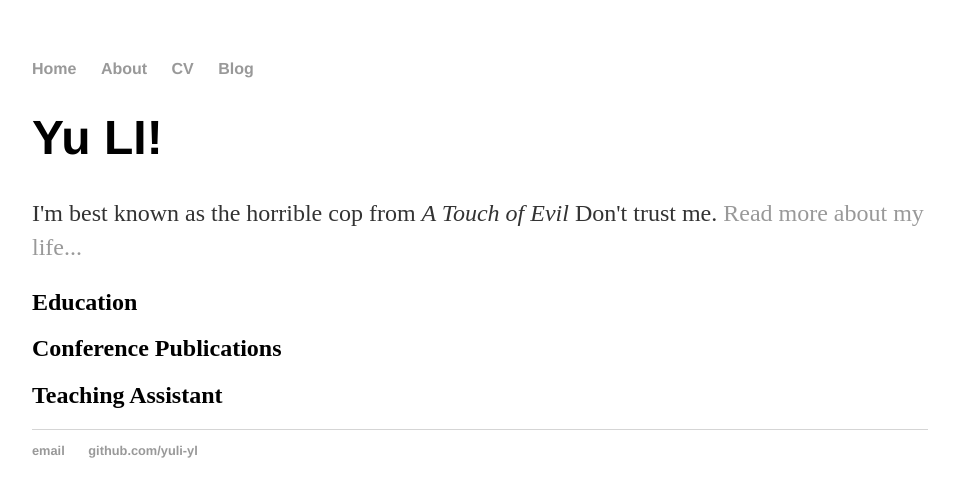
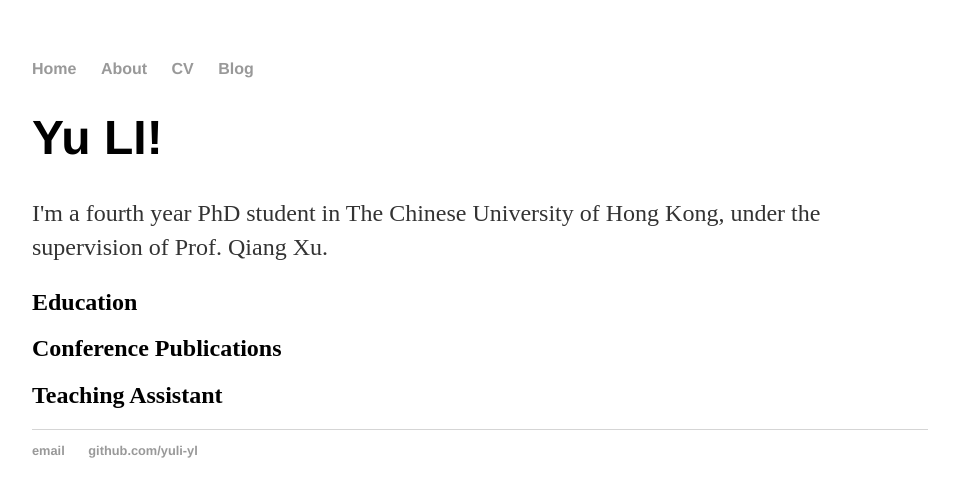
Before and after one commit to yuli-yl/yuli-ly.github.io, a Jekyll site: the page built from about/index.html, in a window 1280 px wide. Shown: the top 497 px of the page, without its empty margins (160-1119 px from the left). Built offline with Jekyll 4.4.1, drawn with Linux system fonts in a browser that asks for light colours.

Commit message:
Update index.html

```diff
--- a/about/index.html
+++ b/about/index.html
@@ -4,7 +4,9 @@ title: Yu LI
 ---
 <div class="blurb">
 	<h1>Yu LI!</h1>
-	<p>I'm best known as the horrible cop from <em>A Touch of Evil</em> Don't trust me. <a href="/about">Read more about my life...</a></p>
+<!-- 	<a href="/about">Read more about my life...</a> -->
+	<p>I'm a fourth year PhD student in The Chinese University of Hong Kong, under the supervision of Prof. Qiang Xu. </p>
+
 
 	<h2> Education </h2>
 
```
